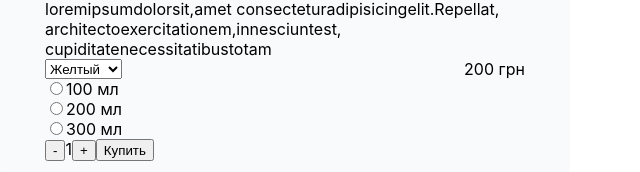
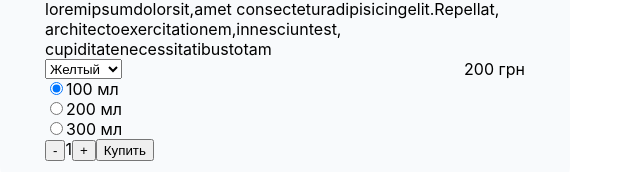
Before and after one commit to AndriiManyak/react-shop-tt, a React (Create React App) app: page / in a window 1280 px wide. Shown: the part 354-526 px from the top of the page, without its empty margins (0-640 px from the left). Built offline with nearby package versions, Linux system fonts and the light colour scheme.

Commit message:
add radio buttons handling

```diff
--- a/src/components/Good/Good.jsx
+++ b/src/components/Good/Good.jsx
@@ -28,6 +28,8 @@ export const Good = ({ good }) => {
 
   const handleSubmit = (event) => {
     event.preventDefault();
+
+    console.log(purchase);
   };
 
   return (
@@ -41,7 +43,7 @@ export const Good = ({ good }) => {
         {good.description}
       </p>
       <div className="Good__purchase-configuration">
-        <form>
+        <form onSubmit={handleSubmit}>
           <div className="Good__purchase-wrapper">
             <select
               name="color"
@@ -68,6 +70,8 @@ export const Good = ({ good }) => {
                     type="radio"
                     name="size"
                     value={size}
+                    checked={size === purchase.size}
+                    onChange={handleChange}
                   />
                   {`${size} мл`}
                 </label>
```
